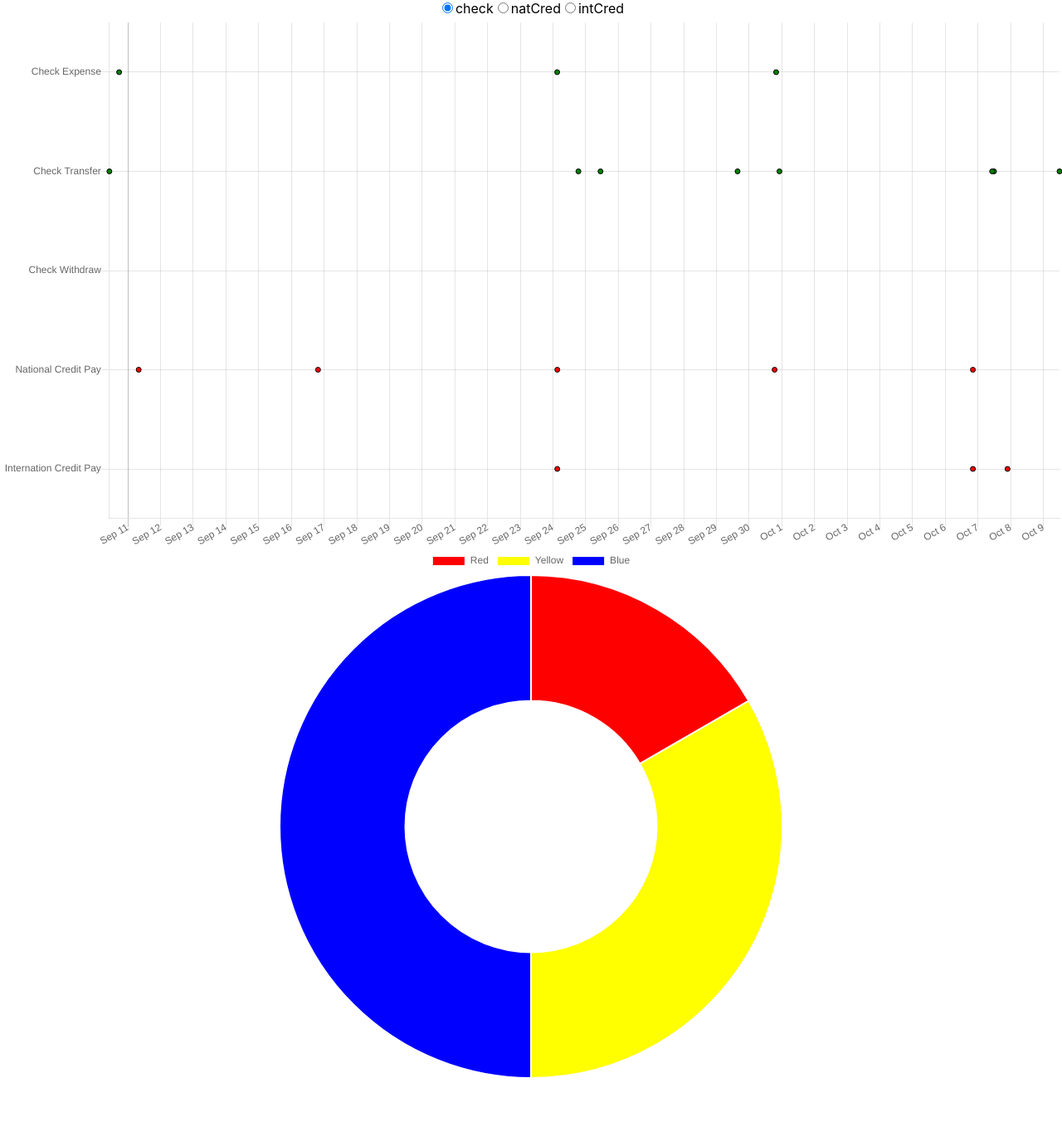
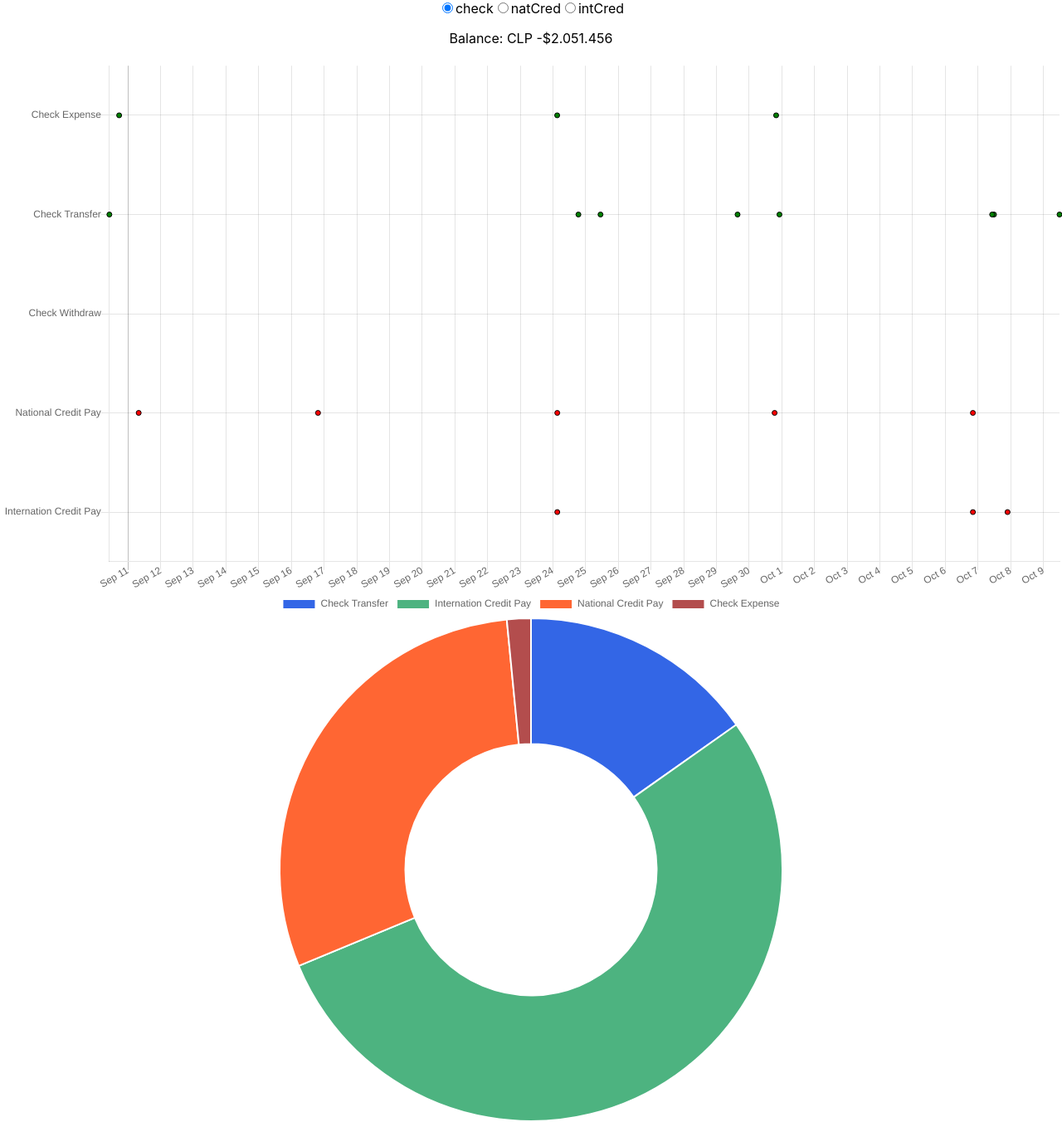
Before and after one commit to rodmendezp/react-bank-chartjs, a React (Create React App) app: page / in a window 1280 px wide. Shown: the whole page at 83% size. Before the commit the page ends 1300 px from the top, so only its background shows below. Built offline with nearby package versions, Linux system fonts and the light colour scheme.

Commit message:
added balance and doughnut plot data

```diff
--- a/src/App.js
+++ b/src/App.js
@@ -2,7 +2,7 @@ import './App.css';
 import React from "react";
 import HistoricPlot from "./components/HistoricalPlot";
 import { jsonTransactions } from "./mockdata";
-import { parseTransactions, transactionBalance } from "./Transaction"
+import { parseTransactions, transactionBalance, categoryTotals } from "./Transaction"
 import CategoryRadio from "./components/CategoryRadio";
 import DoughnutTransPlot from "./components/DoughnutTransPlot";
 
@@ -17,20 +17,33 @@ class App extends React.Component {
         super(props);
         let transactions = parseTransactions(jsonTransactions)
         let balance = transactionBalance(transactions)
-        console.log(balance)
+        let catTotals = categoryTotals(transactions)
         let category = defaultCategory(transactions)
         this.state = {
             category: category,
-            transactions: transactions
+            transactions: transactions,
+            catTotals: catTotals,
+            balance: balance,
         }
         this.handleCategoryChange = this.handleCategoryChange.bind(this)
+    }
+    formatBalance(balance, category) {
+        let formatter
+        if (category === "intCred") formatter = new Intl.NumberFormat('en-US')
+        else formatter = new Intl.NumberFormat('de-DE')
+        let result
+        if (category === "intCred") result = "US "
+        else result = "CLP "
+        result += (balance.get(category) < 0) ? "-" : ""
+        return result + "$" +  formatter.format(Math.abs(balance.get(category)))
     }
     render() {
         return (
             <div className="App">
                 <CategoryRadio category={this.state.category} onValueChange={this.handleCategoryChange}/>
+                <p>Balance: {this.formatBalance(this.state.balance, this.state.category)}</p>
                 <HistoricPlot transactions={this.state.transactions} category={this.state.category}/>
-                <DoughnutTransPlot/>
+                <DoughnutTransPlot totals={this.state.catTotals.get(this.state.category)}/>
             </div>
         );
     }
--- a/src/Transaction.js
+++ b/src/Transaction.js
@@ -18,13 +18,30 @@ export function transactionBalance(transactions) {
             ['intCred', 0]
         ]
     )
-    for (let [cat, value] of transactions) {
-        for (let trans of value) {
-            let amount = (cat !== 'intCred') ? trans.amount : trans.int_amount
-            balance.set(cat, balance.get(cat) + amount * categoryTransSign.get(cat).get(trans.type))
+    for (let [cat, trans] of transactions) {
+        for (let tran of trans) {
+            let amount = (cat !== 'intCred') ? tran.amount : tran.int_amount
+            balance.set(cat, balance.get(cat) + amount * categoryTransSign.get(cat).get(tran.type))
         }
     }
     return balance
+}
+
+export function categoryTotals(transactions) {
+    let totals = new Map([
+        ['check', new Map([])],
+        ['natCred', new Map([])],
+        ['intCred',new Map([])],
+    ])
+    for (let [cat, trans] of transactions) {
+        let catTotals = totals.get(cat)
+        for (let tran of trans) {
+            let curr = (catTotals.has(tran.type)) ? catTotals.get(tran.type) : 0
+            let amount = (cat !== 'intCred') ? tran.amount : tran.int_amount
+            catTotals.set(tran.type, curr + amount)
+        }
+    }
+    return totals
 }
 
 export function parseTransactions(jsonTransactions) {
--- a/src/components/DoughnutTransPlot.js
+++ b/src/components/DoughnutTransPlot.js
@@ -1,18 +1,23 @@
 import React from "react";
 import { Doughnut } from "react-chartjs-2";
+import * as consts from "../consts";
 
 
 class DoughnutTransPlot extends React.Component {
-    // constructor(props) {
-    //     super(props);
-    // }
+    categoryTypes(category) {
+        if (category === "check")
+            return Array.from(consts.CHECK_CATEGORIES)
+        if (category === "natCred")
+            return Array.from(consts.NAT_CRED_CATEGORIES)
+        return Array.from(consts.INT_CRED_CATEGORIES)
+    }
     render() {
         let pieData = {
             datasets: [{
-                backgroundColor: ['Red', 'Yellow', 'Blue'],
-                data: [10, 20, 30]
+                backgroundColor: consts.colorArray,
+                data: Array.from(this.props.totals.values())
             }],
-            labels: ['Red', 'Yellow', 'Blue']
+            labels: Array.from(this.props.totals.keys())
         }
         return (
             <div>
--- a/src/consts.js
+++ b/src/consts.js
@@ -63,3 +63,15 @@ export const categoryTransSign = new Map([
     ]
     ]
 )
+
+export const colorArray = ['#3366e6', '#4db380', '#FF6633',
+    '#b34d4d', '#FFB399', '#FF33FF', '#FFFF99', '#00B3E6',
+    '#E6B333', '#999966', '#99FF99', '#99E6E6', '#6666FF',
+    '#80B300', '#809900', '#E6B3B3', '#6680B3', '#66991A',
+    '#FF99E6', '#CCFF1A', '#FF1A66', '#E6331A', '#33FFCC',
+    '#66994D', '#B366CC', '#4D8000', '#B33300', '#CC80CC',
+    '#66664D', '#991AFF', '#E666FF', '#4DB3FF', '#1AB399',
+    '#E666B3', '#33991A', '#CC9999', '#B3B31A', '#00E680',
+    '#4D8066', '#809980', '#E6FF80', '#1AFF33', '#999933',
+    '#FF3380', '#CCCC00', '#66E64D', '#4D80CC', '#9900B3',
+    '#E64D66', '#FF4D4D'];
--- a/src/reportWebVitals.js
+++ /dev/null
@@ -1,13 +0,0 @@
-const reportWebVitals = onPerfEntry => {
-  if (onPerfEntry && onPerfEntry instanceof Function) {
-    import('web-vitals').then(({ getCLS, getFID, getFCP, getLCP, getTTFB }) => {
-      getCLS(onPerfEntry);
-      getFID(onPerfEntry);
-      getFCP(onPerfEntry);
-      getLCP(onPerfEntry);
-      getTTFB(onPerfEntry);
-    });
-  }
-};
-
-export default reportWebVitals;
```
